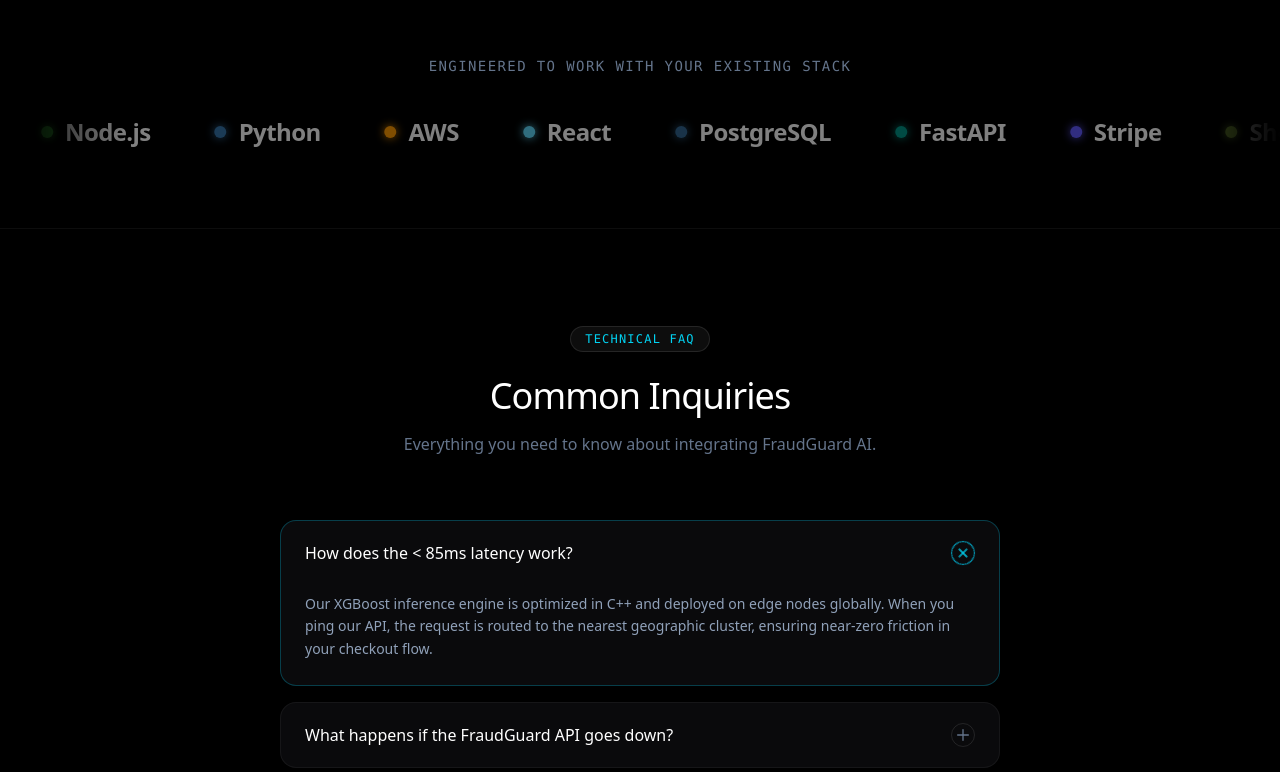
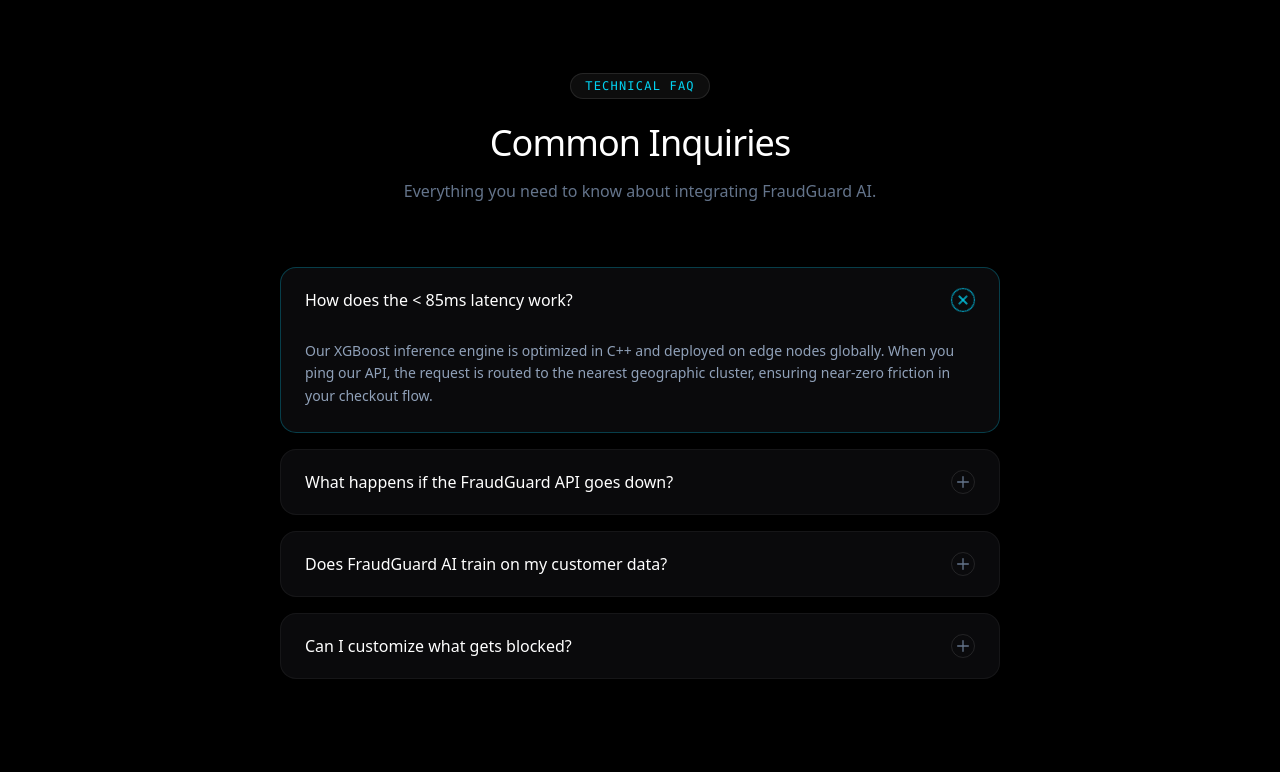
Before and after one commit to 3hal0n/fraud-guard-ai, a Next.js app in the folder frontend/: page / in a window 1280 px wide. Shown: the part 4650-5422 px from the top of the page. Built offline with nearby package versions, Linux system fonts and the light colour scheme; no server answers.

Commit message:
chore: remove integration from landing page

```diff
--- a/frontend/src/app/page.tsx
+++ b/frontend/src/app/page.tsx
@@ -421,11 +421,6 @@ export default function LandingPage() {
         </div>
       </section>
 
-      {/* --- INTEGRATIONS --- */}
-      <div id="integrations">
-        <Integrations />
-      </div>
-
       {/* --- FAQ --- */}
       <FAQ />
 
```
